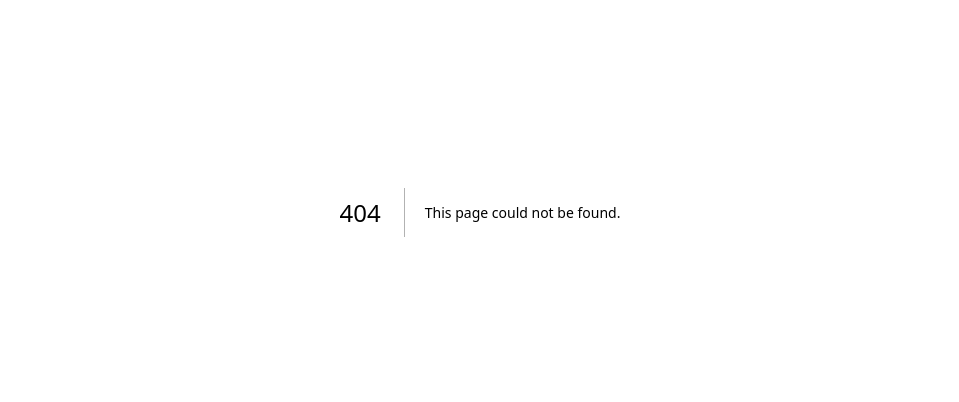
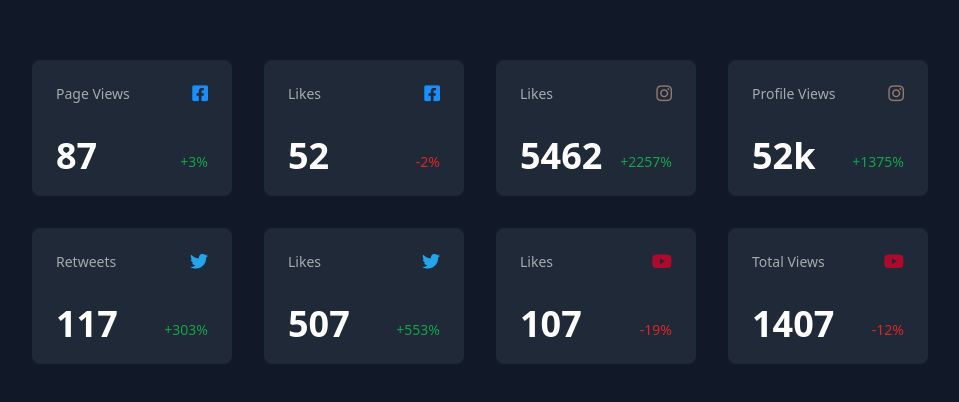
Before and after one commit to hassan-ak/wmd-tailwind-article-preview, a Next.js app: page /smd in a window 1280 px wide. Before the commit this address had no page. Shown: the part 188-590 px from the top of the page, without its empty margins (160-1119 px from the left). Built offline with nearby package versions, Linux system fonts and the light colour scheme.

Commit message:
Social Media Dashboard

```diff
--- a/src/app/globals.css
+++ b/src/app/globals.css
@@ -1,6 +1,7 @@
 @import url('https://fonts.googleapis.com/css2?family=Manrope:wght@500;700&display=swap');
 @import url('https://cdnjs.cloudflare.com/ajax/libs/font-awesome/5.15.4/css/all.min.css');
-@import url("https://fonts.googleapis.com/css2?family=Inter:wght@400;500&display=swap");
+@import url('https://fonts.googleapis.com/css2?family=Inter:wght@400;500&display=swap');
+@import url('https://cdnjs.cloudflare.com/ajax/libs/font-awesome/5.15.4/css/all.min.css');
 @import url('https://fonts.googleapis.com/css2?family=Open+Sans:wght@400;700&family=Poppins:wght@600&display=swap');
 
 @tailwind base;
--- /dev/null
+++ b/src/app/smd/page.tsx
@@ -0,0 +1,57 @@
+import React from 'react';
+export default function Smd() {
+  return (
+    <div className='flex min-h-screen items-center justify-center self-end bg-gray-900 p-8 text-sm'>
+      <section className='m-auto grid min-w-[56rem] max-w-[75rem] grid-cols-4 gap-8'>
+        <div className=' grid  grid-cols-[auto,auto] content-between justify-between gap-y-8 rounded-lg bg-gray-800 p-6 text-white'>
+          <span className='opacity-60'>Page Views</span>
+          <i className='fab fa-facebook-square justify-self-end text-lg leading-none text-[#188ffc]'></i>
+          <span className='-mb-1 text-4xl font-bold'>87</span>
+          <span className='self-end text-sm text-green-600'>+3%</span>
+        </div>
+        <div className='grid grid-cols-[auto,auto] content-between justify-between gap-y-8 rounded-lg bg-gray-800 p-6 text-white'>
+          <span className='opacity-60'>Likes</span>
+          <i className='fab fa-facebook-square justify-self-end text-lg leading-none text-[#188ffc]'></i>
+          <span className='-mb-1 text-4xl font-bold'>52</span>
+          <span className='self-end text-sm text-red-600'>-2%</span>
+        </div>
+        <div className='grid grid-cols-[auto,auto] content-between justify-between gap-y-8 rounded-lg bg-gray-800 p-6 text-white'>
+          <span className='opacity-60'>Likes</span>
+          <i className='fab fa-instagram justify-self-end text-lg leading-none text-[#927a71]'></i>
+          <span className='-mb-1 text-4xl font-bold'>5462</span>
+          <span className='self-end text-sm text-green-600'>+2257%</span>
+        </div>
+        <div className='grid grid-cols-[auto,auto] content-between justify-between gap-y-8 rounded-lg bg-gray-800 p-6 text-white'>
+          <span className='opacity-60'>Profile Views</span>
+          <i className='fab fa-instagram justify-self-end text-lg leading-none text-[#927a71]'></i>
+          <span className='-mb-1 text-4xl font-bold'>52k</span>
+          <span className='self-end text-sm text-green-600'>+1375%</span>
+        </div>
+        <div className='grid grid-cols-[auto,auto] content-between justify-between gap-y-8 rounded-lg bg-gray-800 p-6 text-white'>
+          <span className='opacity-60'>Retweets</span>
+          <i className='fab fa-twitter justify-self-end text-lg leading-none text-[#25a4eb]'></i>
+          <span className='-mb-1 text-4xl font-bold'>117</span>
+          <span className='self-end text-sm text-green-600'>+303%</span>
+        </div>
+        <div className='grid grid-cols-[auto,auto] content-between justify-between gap-y-8 rounded-lg bg-gray-800 p-6 text-white'>
+          <span className='opacity-60'>Likes</span>
+          <i className='fab fa-twitter justify-self-end text-lg leading-none text-[#25a4eb]'></i>
+          <span className='-mb-1 text-4xl font-bold'>507</span>
+          <span className='self-end text-sm text-green-600'>+553%</span>
+        </div>
+        <div className='grid grid-cols-[auto,auto] content-between justify-between gap-y-8 rounded-lg bg-gray-800 p-6 text-white'>
+          <span className='opacity-60'>Likes</span>
+          <i className='fab fa-youtube justify-self-end text-lg leading-none text-[#ac0b2e]'></i>
+          <span className='-mb-1 text-4xl font-bold'>107</span>
+          <span className='self-end text-sm text-red-600'>-19%</span>
+        </div>
+        <div className='grid grid-cols-[auto,auto] content-between justify-between gap-y-8 rounded-lg bg-gray-800 p-6 text-white'>
+          <span className='opacity-60'>Total Views</span>
+          <i className='fab fa-youtube justify-self-end text-lg leading-none text-[#ac0b2e]'></i>
+          <span className='-mb-1 text-4xl font-bold'>1407</span>
+          <span className='self-end text-sm text-red-600'>-12%</span>
+        </div>
+      </section>
+    </div>
+  );
+}
```
